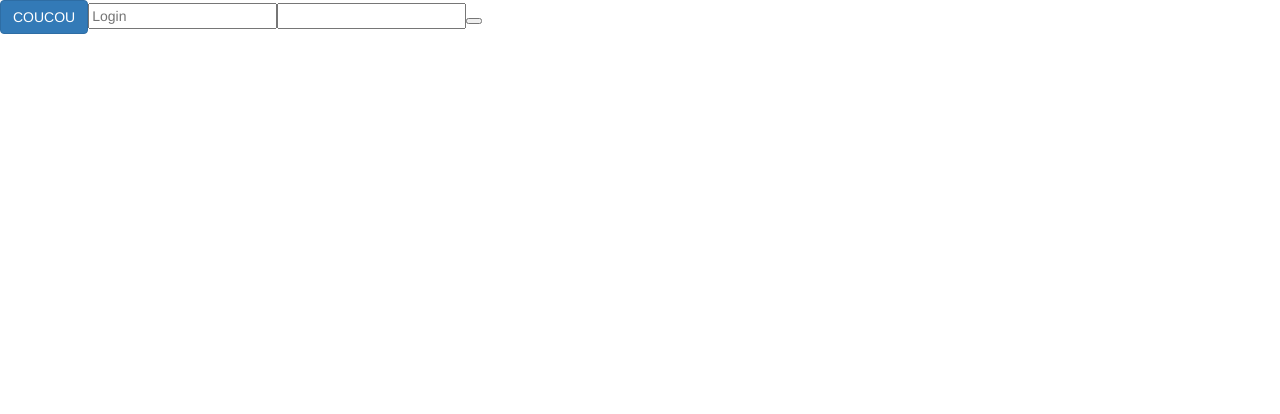
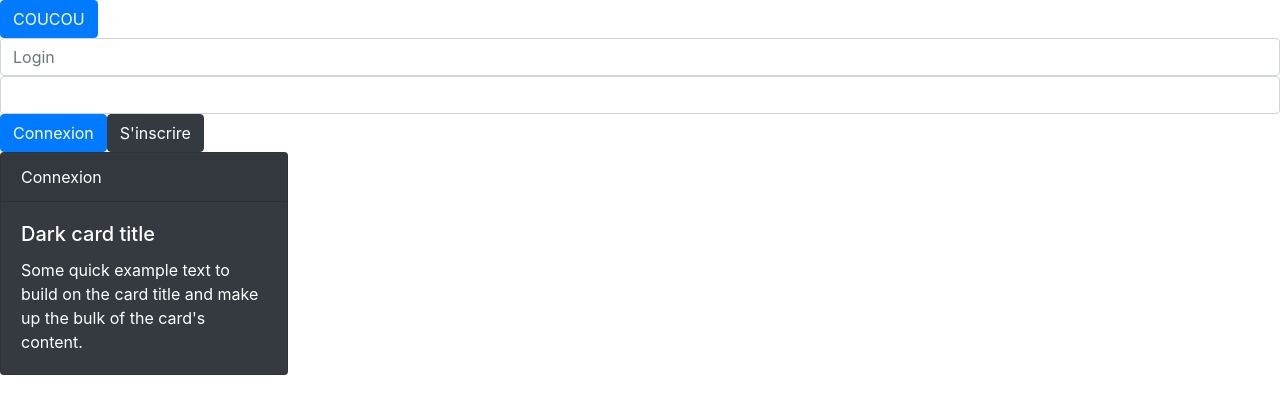
Before and after one commit to Luiluider/timebombangulargrp5, an Angular app: page /connexion in a window 1280 px wide. Shown: the top 414 px of the page. Built offline with nearby package versions, Linux system fonts and the light colour scheme.

Commit message:
Bootstrap

```diff
--- a/package.json
+++ b/package.json
@@ -19,7 +19,7 @@
     "@angular/platform-browser": "~9.1.7",
     "@angular/platform-browser-dynamic": "~9.1.7",
     "@angular/router": "~9.1.7",
-    "bootstrap": "^3.4.1",
+    "bootstrap": "^4.5.0",
     "rxjs": "~6.5.4",
     "tslib": "^1.10.0",
     "zone.js": "~0.10.2"
--- a/src/app/connexion/connexion.component.html
+++ b/src/app/connexion/connexion.component.html
@@ -1,3 +1,12 @@
-<input type ="text" placeholder = "Login"/>
-<input type ="password"/>
-<button type ="submit"> </button>
+<input class = "form-control" type ="text" placeholder = "Login"/>
+<input class = "form-control" type ="password"/>
+<button class = "btn btn-primary" (click)="seConnecter()"> Connexion </button>
+<button class = "btn btn-dark" (click)="inscription()"> S'inscrire </button>
+
+<div class="card text-white bg-dark mb-3" style="max-width: 18rem;">
+    <div class="card-header">Connexion</div>
+    <div class="card-body">
+      <h5 class="card-title">Dark card title</h5>
+      <p class="card-text">Some quick example text to build on the card title and make up the bulk of the card's content.</p>
+    </div>
+  </div>
--- a/src/app/connexion/connexion.component.ts
+++ b/src/app/connexion/connexion.component.ts
@@ -1,6 +1,7 @@
 import { Component, OnInit } from '@angular/core';
 import { UserService } from '../user.service';
 import { User } from '../user';
+import { Router } from '@angular/router';
 
 @Component({
   selector: 'app-connexion',
@@ -10,11 +11,15 @@ import { User } from '../user';
 export class ConnexionComponent implements OnInit {
   user = new User();
 
-  constructor(private srvUser: UserService) { }
+  constructor(private srvUser: UserService, private router: Router) { }
 
   ngOnInit(): void {}
 
   public seConnecter() {
     this.srvUser.connexion(this.user);
   }
+
+  public inscription() {
+    this.router.navigate(['/inscription'])
+  }
 }
```
Also changed, not shown: 1 other file (tests, documents, lock files or other folders).
